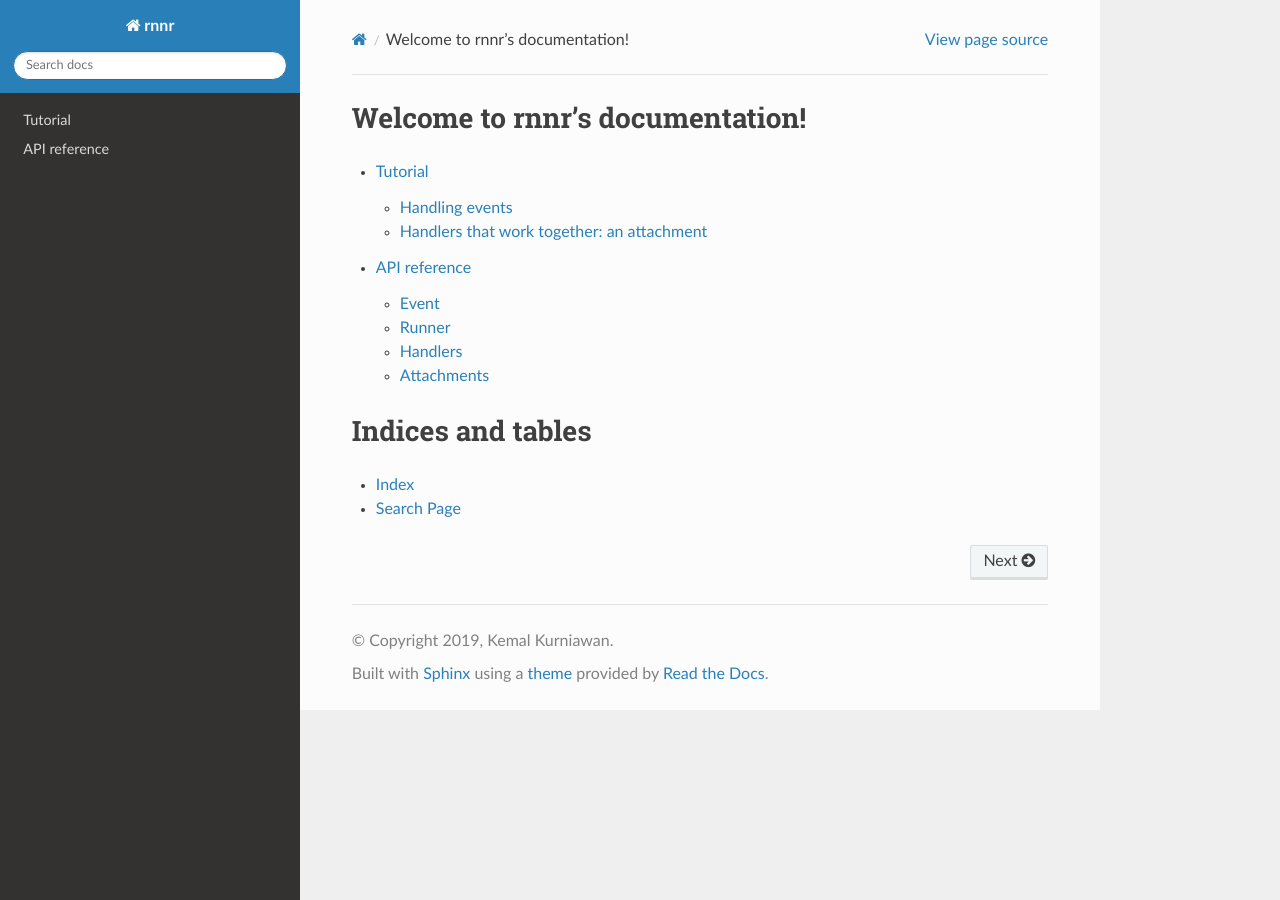
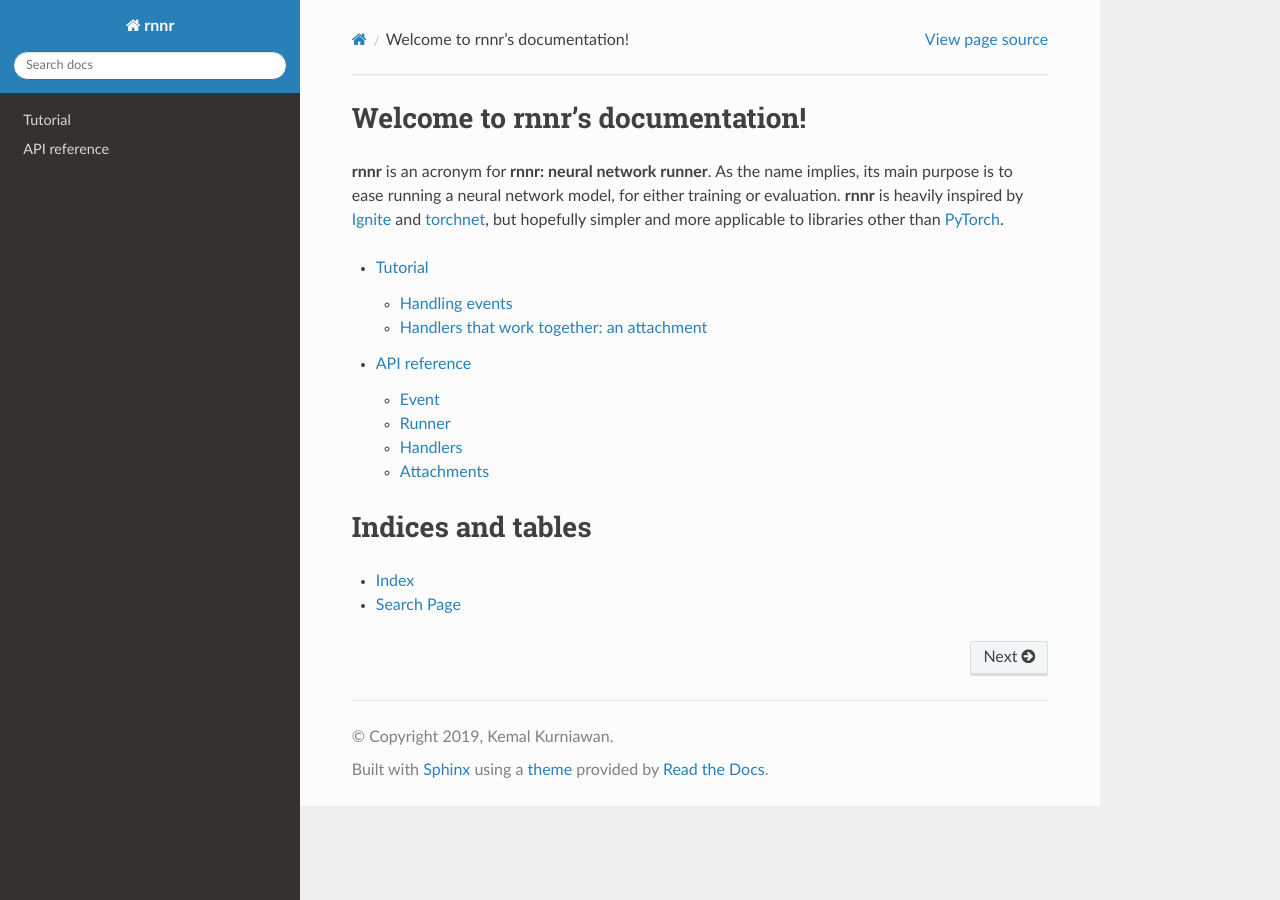
Before and after one commit to kmkurn/rnnr, a Sphinx documentation site: the page built from docs/index.rst, in a window 1280 px wide. Built offline with Sphinx 7.4.7 and the Read the Docs theme 2.0.0, drawn with Linux system fonts in a browser that asks for light colours.

Commit message:
Finishing touch to the docs

```diff
--- a/docs/index.rst
+++ b/docs/index.rst
@@ -5,6 +5,11 @@
 
 Welcome to rnnr's documentation!
 ================================
+
+**rnnr** is an acronym for **rnnr: neural network runner**. As the name implies, its main
+purpose is to ease running a neural network model, for either training or evaluation. **rnnr**
+is heavily inspired by Ignite_ and torchnet_, but hopefully simpler and more applicable to
+libraries other than PyTorch_.
 
 .. toctree::
    :maxdepth: 2
@@ -19,3 +24,8 @@ Indices and tables
 
 * :ref:`genindex`
 * :ref:`search`
+
+
+.. _PyTorch: https://pytorch.org
+.. _Ignite: https://pytorch.org/ignite/index.html
+.. _torchnet: https://github.com/pytorch/tnt/
```
